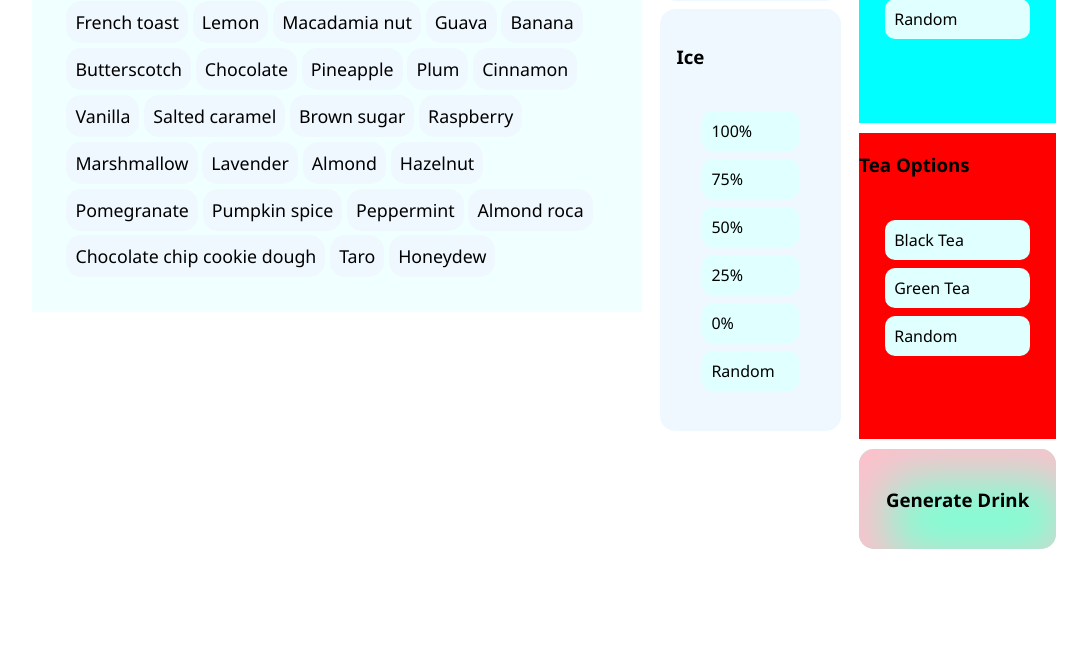
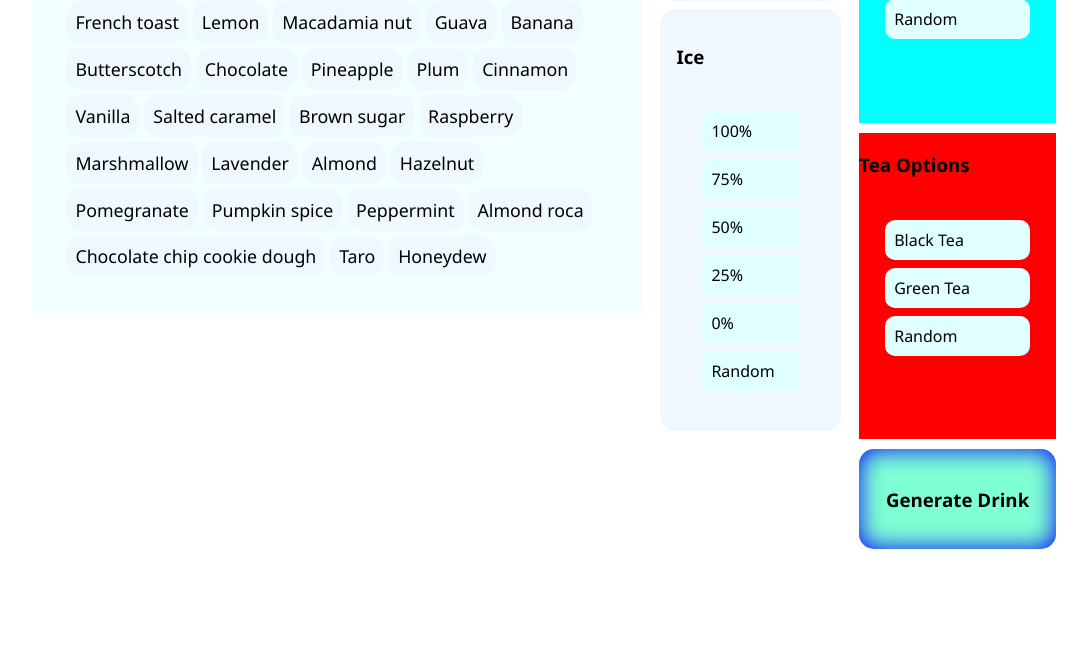
Before and after one commit to SaltMeister/TpumpsRandomDrinkGenerator, a Django app: page / in a window 1280 px wide, while the restyled element is pressed. Shown: the part 524-1183 px from the top of the page, without its empty margins (96-1183 px from the left). Run offline with Django 5.2, Linux system fonts and the light colour scheme.

Commit message:
added changes t o css

```diff
--- a/tpumpRandomizer/static/css/grid.css
+++ b/tpumpRandomizer/static/css/grid.css
@@ -81,7 +81,7 @@
 
 
 /* Special Spacing for mid sized Screens */
-@media screen and (max-width: 700px) and (min-width: 400px) {
+@media screen and (max-width: 1025px) and (min-width: 400px) {
   .container {
     padding-left: 5%;
     padding-right: 5%;
--- a/tpumpRandomizer/static/css/home.css
+++ b/tpumpRandomizer/static/css/home.css
@@ -30,7 +30,7 @@ fieldset {
   box-shadow: 0px 5px 10px solid red inset;
 }
 .generate-button:active {
-  box-shadow: 20px 20px 50px 10px pink inset;
+  box-shadow: 0px 0px 25px 0px blue inset;
 }
 
 .input-item {
```
